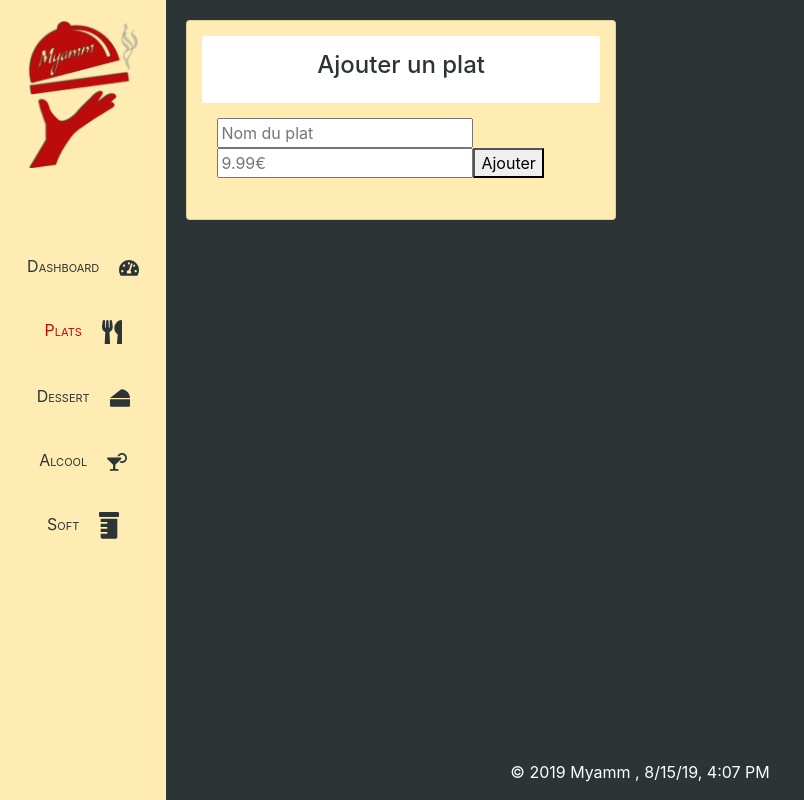
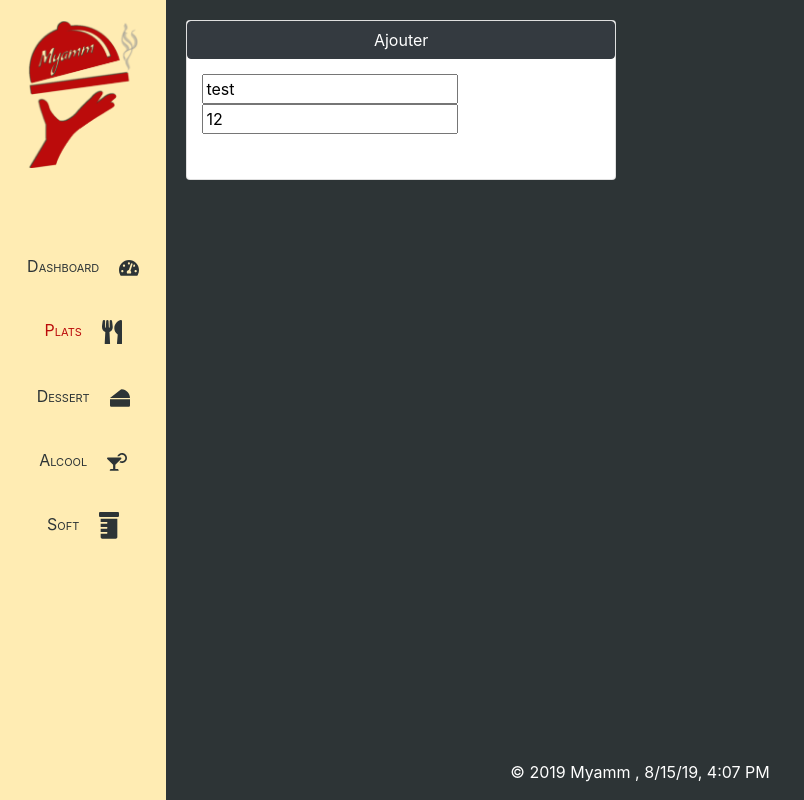
Before and after one commit to Gutsover/myamm-test, an Angular app: page /plats in a window 1280 px wide. Shown: the whole page, without its empty margins (0-804 px from the left). Built offline with nearby package versions, Linux system fonts and the light colour scheme.

Commit message:
add c food-card and *ngFor

```diff
--- a/src/app/admin/food-card/food-card.component.html
+++ b/src/app/admin/food-card/food-card.component.html
@@ -1,17 +1,38 @@
-<div class="card padd">
-    <header class="header-card padd">
-        <h4>{{ titleCard }}</h4>
-    </header>
-    <section class="container-card padd">
-        <form action="" method="">
+<!-- COMPONENT CONTAINER DES 2 FUTURS COMPONENT -->
+<div class="card">
 
-            <input class="input-first" type="text" placeholder="{{ titlePlace }}">
+  <input type="submit" class="btn btn-dark" value="{{ btnText }}" (click)="addItem()" />
 
-            <input class="input-second" type="text" placeholder="9.99€">
+<!-- FUTUR COMPONENT APP-CARD-HEADER -->
+  <div class="container-input padd">
+    <input
+      type="text"
+      class="txt"
+      name="item"
+      placeholder="Nom du plat"
+      [(ngModel)]="nameMeal"
+    />
 
-            <button type="submit">Ajouter</button>
+    <input
+      type="text"
+      class="txt"
+      name="item"
+      placeholder="9.99"
+      [(ngModel)]="priceMeal"
+    />
+  </div>
 
-        </form>
+  <!-- FUTUR COMPONENT APP-CARD-AFFICHAGE -->
+  <div class="container-meal padd">
 
-    </section>
+    <div class="name-meal">
+      <p class="life-container" *ngFor="let meal of meals">{{ meal }}</p>
+    </div>
+
+    <div class="price-meal">
+      <p *ngFor="let price of prices">{{ price }}</p>
+    </div>
+
+  </div>
+
 </div>
--- a/src/app/admin/food-card/food-card.component.scss
+++ b/src/app/admin/food-card/food-card.component.scss
@@ -9,27 +9,12 @@ $sidebar: #ffecb3;
 
 .card {
     width: 40%;
-    height: 200px;
-    background-color: $sidebar;
+    background-color: $myWhite;
 
-    .header-card {
-        background-color: $myWhite;
-        border-radius: 3px;
-
-        h4 {
-            color: $body;
-            text-align: center;
-        }
-
-        .container-card {
-
-            form {
-
-                .input-first,
-                .input-second {
-                    margin-right: 15px;
-                }
-            }
-        }
+    .container-meal {
+        color: $body;
+        display: flex;
+        justify-content: space-around;
+        // align-items: center;
     }
 }
--- a/src/app/admin/food-card/food-card.component.ts
+++ b/src/app/admin/food-card/food-card.component.ts
@@ -7,12 +7,24 @@ import { Component, OnInit } from '@angular/core';
 })
 export class FoodCardComponent implements OnInit {
 
-  titleCard = 'Ajouter un plat';
-  titlePlace = 'Nom du plat';
+
+  btnText: string = 'Ajouter';
+  nameMeal: string = 'test';
+  meals = [];
+  priceMeal: string  = '12';
+  prices = [];
 
   constructor() { }
 
   ngOnInit() {
   }
+  addItem() {
+    this.meals.push(this.nameMeal);
+    this.nameMeal = '';
+
+    this.prices.push(this.priceMeal);
+    this.priceMeal = '';
+
+    }
 
 }
--- a/src/app/app.module.ts
+++ b/src/app/app.module.ts
@@ -2,6 +2,7 @@ import { BrowserModule } from '@angular/platform-browser';
 import { NgModule } from '@angular/core';
 
 // import { AppRoutingModule } from './app-routing.module';
+import { FormsModule } from '@angular/forms';
 import { AppComponent } from './app.component';
 import { FooterComponent } from './footer/footer.component';
 import { HomeConnexionComponent } from './home-connexion/home-connexion.component';
@@ -45,6 +46,7 @@ const routes: Routes = [
   // Imports: importe les autres modules utiles à l'appli
   imports: [
     BrowserModule,
+    FormsModule,
     RouterModule.forRoot(routes)
   ],
   providers: [],
```
